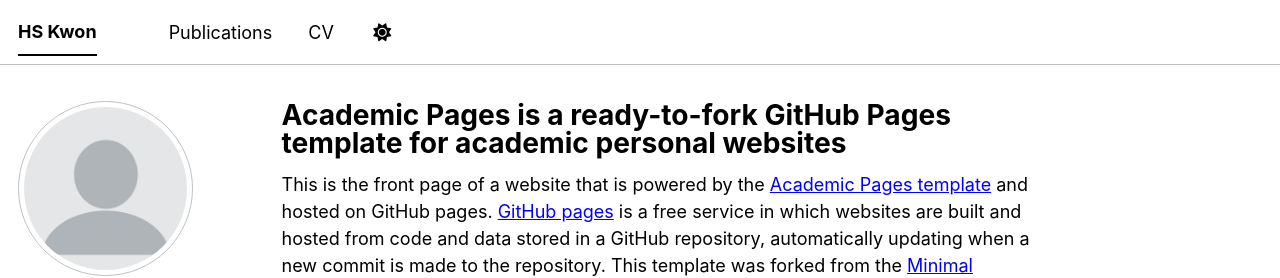
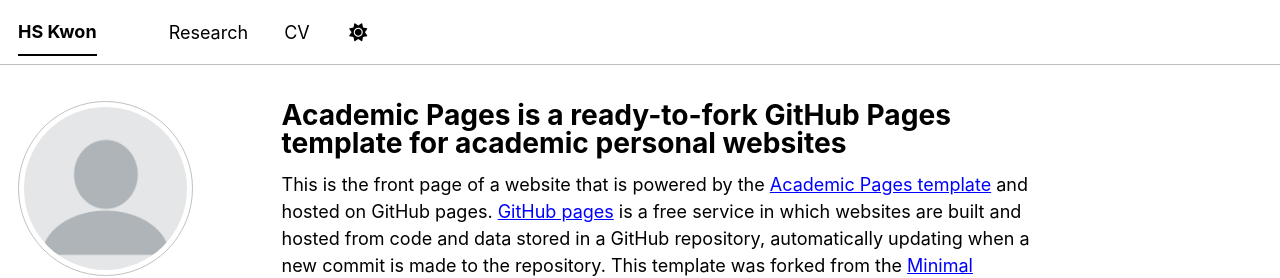
Before and after one commit to Kwon-HyungSuk/kwon-hyungsuk.github.io, a Jekyll site: the page built from _pages/about.md, in a window 1280 px wide. Shown: the top 278 px of the page. Built offline with Jekyll 4.4.1, drawn with Linux system fonts in a browser that asks for light colours; some web fonts are replaced; a script bundle is joined from its source files by our own code; library files that are not in the unit come from our copies.

Commit message:
Update navigation.yml

```diff
--- a/_data/navigation.yml
+++ b/_data/navigation.yml
@@ -8,8 +8,8 @@
 #      Markdown formatted page while the second is generated using JSON.
 
 main:
-  - title: "Publications"
-    url: /publications/
+  # - title: "Publications"
+  #   url: /publications/
 
   # - title: "Talks"
   #   url: /talks/
@@ -23,6 +23,9 @@ main:
   # - title: "Blog Posts"
   #   url: /year-archive/
 
+  - title: "Research"
+    url: /research/
+
   - title: "CV"
     url: /cv/
 
```
